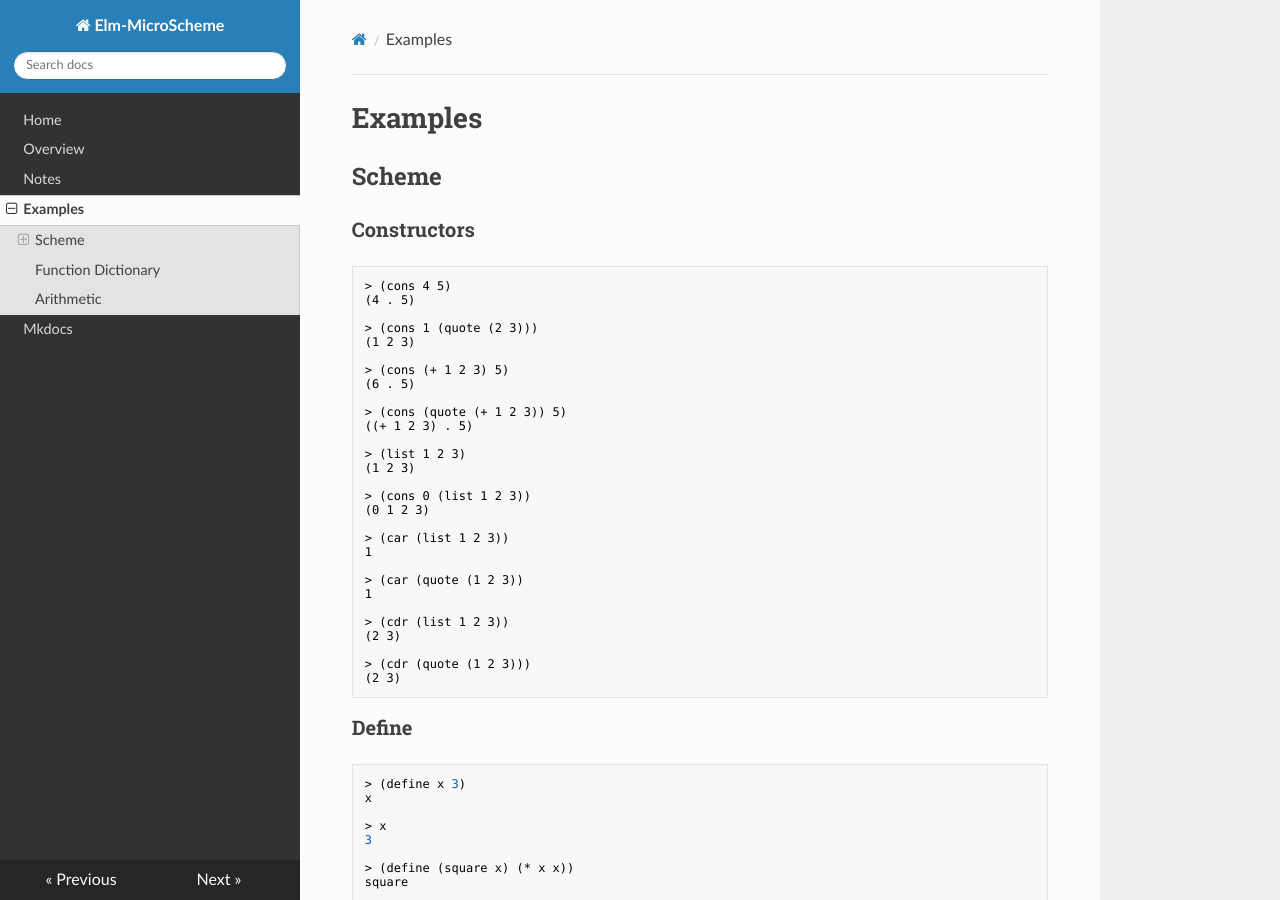
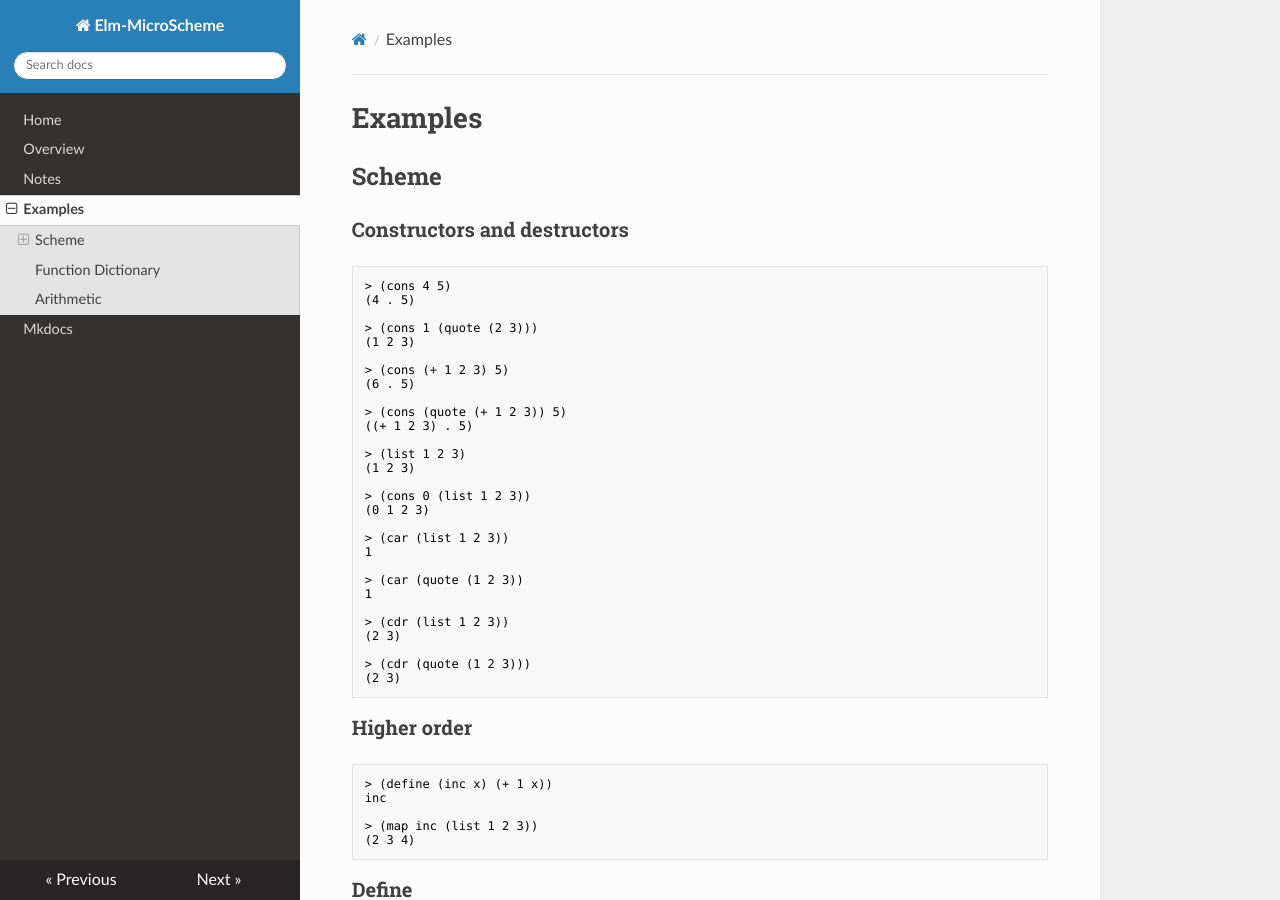
Before and after one commit to jxxcarlson/elm-microscheme, an MkDocs documentation site: the page built from docs/docs/examples.md, in a window 1280 px wide and 900 px high. Built offline with MkDocs 1.6.1, drawn with Linux system fonts in a browser that asks for light colours; nearby versions of some CDN libraries.

Commit message:
Implement 'map'

````diff
--- a/docs/docs/examples.md
+++ b/docs/docs/examples.md
@@ -3,7 +3,7 @@
 
 ## Scheme
 
-### Constructors
+### Constructors and destructors
 
 ```text
 > (cons 4 5)
@@ -36,7 +36,15 @@
 > (cdr (quote (1 2 3)))
 (2 3)
 ```
+### Higher order
 
+```text
+> (define (inc x) (+ 1 x))
+inc
+
+> (map inc (list 1 2 3))
+(2 3 4)
+```
 
 ### Define
 
````
Also changed, not shown: 3 other files.
